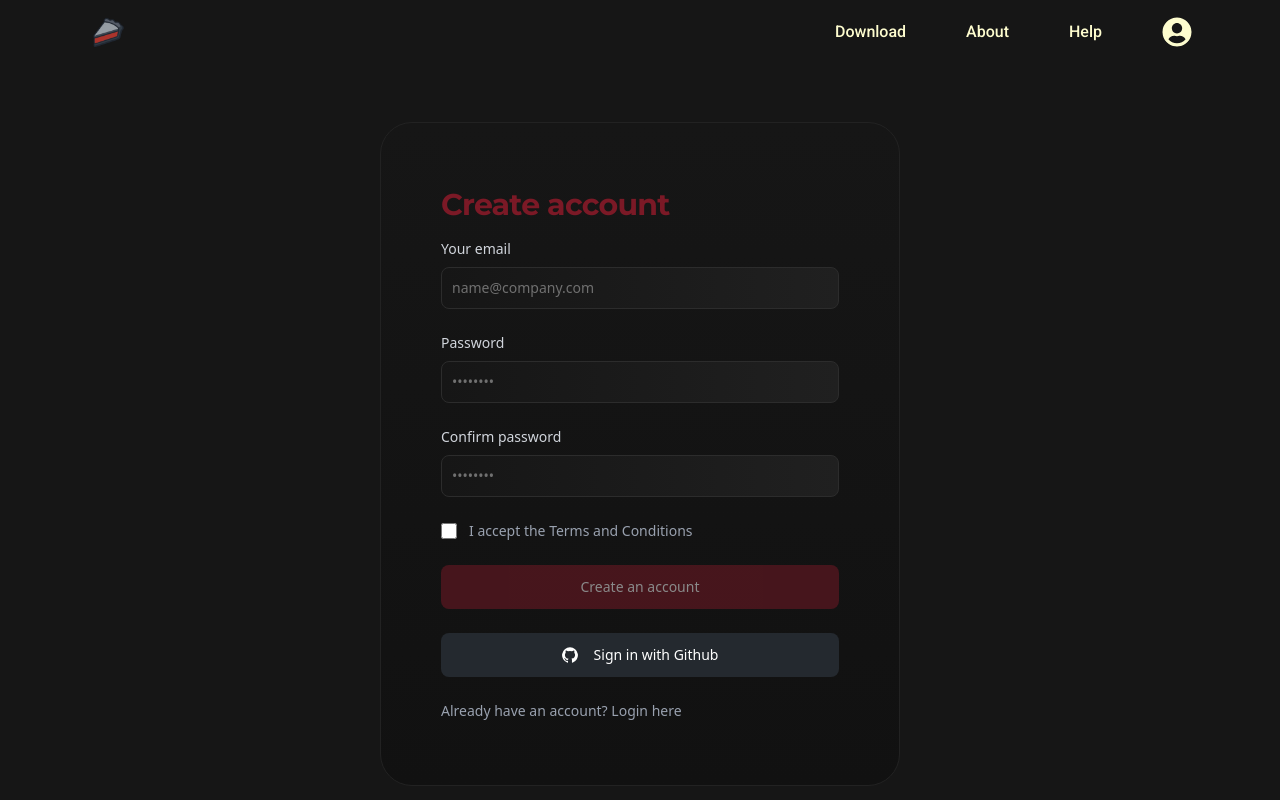
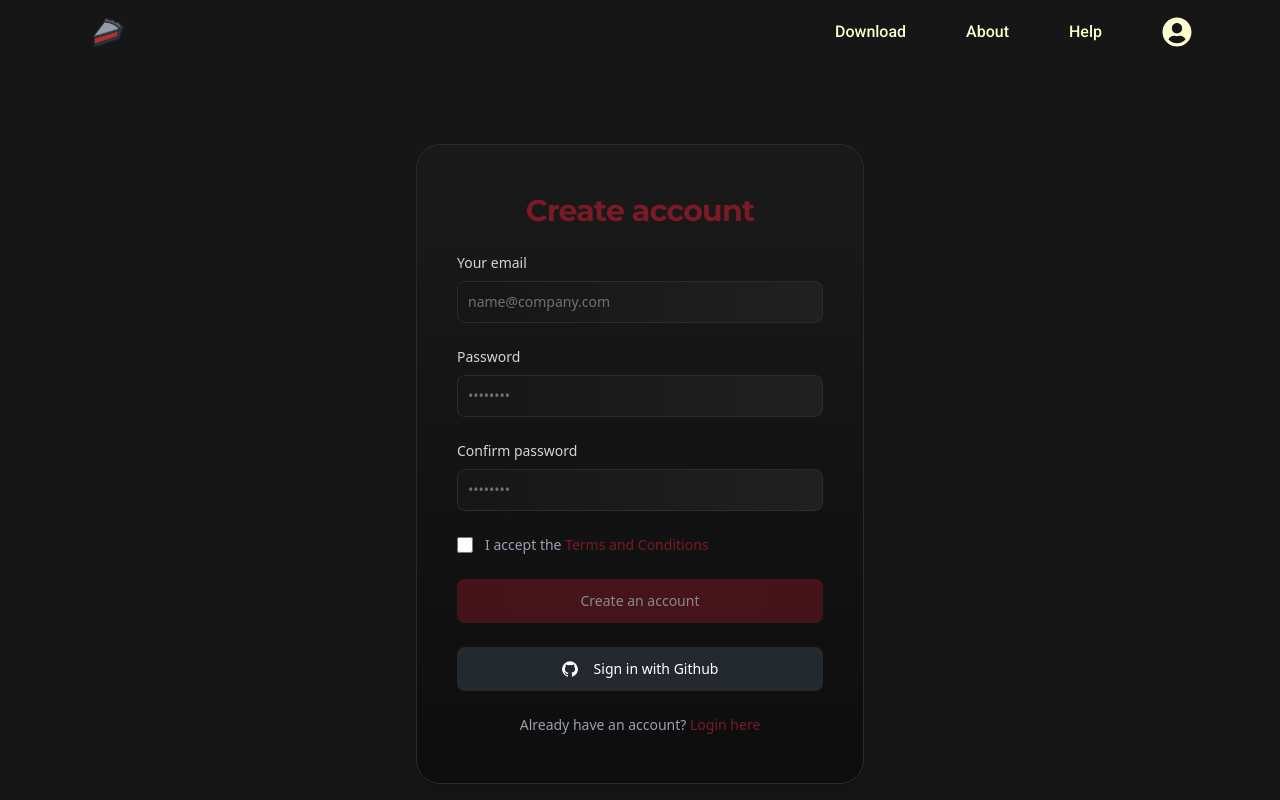
Before and after one commit to whispie-app/frontend, a React (Vite) app: page /register in a window 1280 px wide. Shown: the top 800 px of the page. Built offline with nearby package versions, Linux system fonts and the light colour scheme.

Commit message:
refactor(create-account): restructure CreateAccount page for clarity
Refactored the CreateAccount page to improve code readability, maintainability, and component reuse.
Simplified layout, optimized form handling, and aligned styling with project standards.

```diff
--- a/src/pages/CreateAccount.tsx
+++ b/src/pages/CreateAccount.tsx
@@ -4,6 +4,7 @@ import { Button } from "../components/ui/Button";
 import Header from "../components/Header";
 import Footer from "../components/Footer";
 import "../components/styles/main.css";
+import { motion } from "framer-motion";
 
 function CreateAccount() {
   const [form, setForm] = useState({
@@ -45,23 +46,55 @@ function CreateAccount() {
     !form.email || !form.password || !form.confirmPassword || !form.terms;
 
   return (
-    <div>
+    <div className="flex flex-col bg-[#161616]">
       <Header />
-      <div className="flex items-center justify-center pt-5 pb-10 bg-[#161616] min-h-screen">
-        <div className="flex flex-col items-center justify-center px-6 py-8 mx-auto">
-          <div className="bg-gradient-to-b from-[#161616] to-[#111111] w-130 rounded-4xl px-9 py-10 flex flex-col items-center border border-[#222222]">
-            <div className="p-6 space-y-4 w-full">
-              <h1 className="text-3xl font-bold items-center align-middle secFont tracking-tight text-[#7b1926]">
+
+      <motion.div
+        className="flex flex-1 items-center min-h-screen justify-center py-12 px-4 sm:px-6 lg:px-8"
+        initial={{ opacity: 0, y: 30 }}
+        animate={{ opacity: 1, y: 0 }}
+        transition={{ duration: 0.6, ease: "easeInOut" }}
+      >
+        <motion.div
+          className="bg-gradient-to-b from-[#1a1a1a] to-[#0d0d0d] w-full max-w-md rounded-3xl px-10 py-12 flex flex-col items-center border border-[#2a2a2a] shadow-lg"
+          initial={{ opacity: 0, scale: 0.95 }}
+          animate={{ opacity: 1, scale: 1 }}
+          transition={{ duration: 0.5, ease: "easeOut" }}
+        >
+          <h1 className="text-3xl font-bold text-center secFont tracking-tight text-[#7b1926] mb-6">
             Create account
           </h1>
 
           {error && (
-                <p className="text-red-500 text-sm font-medium">{error}</p>
+            <motion.p
+              initial={{ opacity: 0, y: -10 }}
+              animate={{ opacity: 1, y: 0 }}
+              transition={{ duration: 0.4, ease: "easeOut" }}
+              className="text-red-500 text-sm font-medium mb-4 text-center"
+            >
+              {error}
+            </motion.p>
           )}
 
-              <form
-                className="space-y-4 text-white md:space-y-6"
+          <motion.form
+            className="space-y-6 w-full text-white"
             onSubmit={handleSubmit}
+            initial="hidden"
+            animate="visible"
+            variants={{
+              hidden: { opacity: 0 },
+              visible: {
+                opacity: 1,
+                transition: { staggerChildren: 0.15 },
+              },
+            }}
+          >
+            <motion.div
+              variants={{
+                hidden: { opacity: 0, y: 15 },
+                visible: { opacity: 1, y: 0 },
+              }}
+              transition={{ duration: 0.4, ease: "easeOut" }}
             >
               <Input
                 label="Your email"
@@ -74,7 +107,15 @@ function CreateAccount() {
                 aria-required="true"
                 placeholder="name@company.com"
               />
+            </motion.div>
 
+            <motion.div
+              variants={{
+                hidden: { opacity: 0, y: 15 },
+                visible: { opacity: 1, y: 0 },
+              }}
+              transition={{ duration: 0.4, ease: "easeOut" }}
+            >
               <Input
                 label="Password"
                 type="password"
@@ -86,7 +127,15 @@ function CreateAccount() {
                 aria-required="true"
                 placeholder="••••••••"
               />
+            </motion.div>
 
+            <motion.div
+              variants={{
+                hidden: { opacity: 0, y: 15 },
+                visible: { opacity: 1, y: 0 },
+              }}
+              transition={{ duration: 0.4, ease: "easeOut" }}
+            >
               <Input
                 label="Confirm password"
                 type="password"
@@ -98,7 +147,15 @@ function CreateAccount() {
                 aria-required="true"
                 placeholder="••••••••"
               />
+            </motion.div>
 
+            <motion.div
+              variants={{
+                hidden: { opacity: 0, y: 15 },
+                visible: { opacity: 1, y: 0 },
+              }}
+              transition={{ duration: 0.4, ease: "easeOut" }}
+            >
               <div className="flex items-start">
                 <div className="flex items-center h-5">
                   <input
@@ -107,7 +164,7 @@ function CreateAccount() {
                     type="checkbox"
                     checked={form.terms}
                     onChange={handleChange}
-                      className="w-4 h-4 border border-gray-300 rounded bg-gray-50 focus:ring-3 focus:ring-primary-300"
+                    className="w-4 h-4 border-0 rounded bg-gray-50 focus:ring-2 focus:ring-[#7b1926]"
                   />
                 </div>
                 <label
@@ -117,13 +174,21 @@ function CreateAccount() {
                   I accept the{" "}
                   <a
                     href="#"
-                      className="font-medium text-primary-600 hover:underline"
+                    className="font-medium text-[#7b1926] hover:text-[#530101] transition-colors"
                   >
                     Terms and Conditions
                   </a>
                 </label>
               </div>
+            </motion.div>
 
+            <motion.div
+              variants={{
+                hidden: { opacity: 0, y: 15 },
+                visible: { opacity: 1, y: 0 },
+              }}
+              transition={{ duration: 0.4, ease: "easeOut" }}
+            >
               <Button
                 type="submit"
                 variant="primary"
@@ -132,7 +197,15 @@ function CreateAccount() {
               >
                 Create an account
               </Button>
+            </motion.div>
 
+            <motion.div
+              variants={{
+                hidden: { opacity: 0, y: 15 },
+                visible: { opacity: 1, y: 0 },
+              }}
+              transition={{ duration: 0.4, ease: "easeOut" }}
+            >
               <Button
                 type="button"
                 variant="secondary"
@@ -143,7 +216,7 @@ function CreateAccount() {
                 }
               >
                 <svg
-                    className="w-4 h-4 me-2"
+                  className="w-4 h-4 mr-2"
                   aria-hidden="true"
                   xmlns="http://www.w3.org/2000/svg"
                   fill="currentColor"
@@ -157,21 +230,28 @@ function CreateAccount() {
                 </svg>
                 Sign in with Github
               </Button>
+            </motion.div>
 
-                <p className="text-sm font-light text-gray-400">
+            <motion.p
+              className="text-sm font-light text-gray-400 text-center"
+              variants={{
+                hidden: { opacity: 0, y: 10 },
+                visible: { opacity: 1, y: 0 },
+              }}
+              transition={{ duration: 0.4, ease: "easeOut" }}
+            >
               Already have an account?{" "}
               <a
                 href="/login"
-                    className="font-medium text-primary-600 hover:underline"
+                className="font-medium text-[#7b1926] hover:text-[#530101] transition-colors"
               >
                 Login here
               </a>
-                </p>
-              </form>
-            </div>
-          </div>
-        </div>
-      </div>
+            </motion.p>
+          </motion.form>
+        </motion.div>
+      </motion.div>
+
       <Footer />
     </div>
   );
```
Lines whose indentation alone changed are shown as unchanged.
